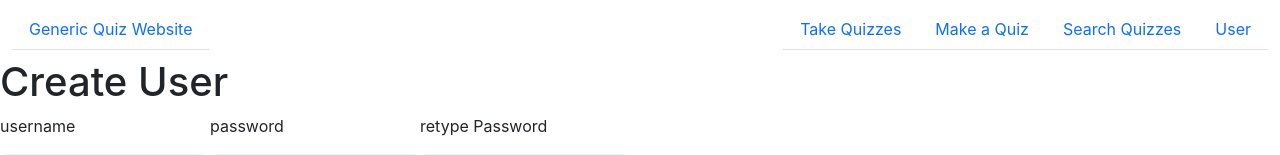
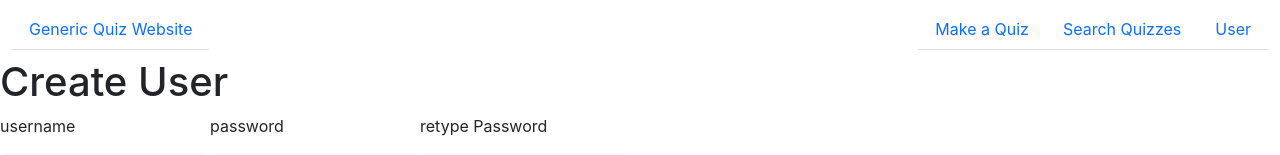
Before and after one commit to lwgover/databases_final_project, a React (Create React App) app: page /CreateUser in a window 1280 px wide. Shown: the top 155 px of the page. Built offline with nearby package versions, Linux system fonts and the light colour scheme.

Commit message:
update header

```diff
--- a/src/common/Header.jsx
+++ b/src/common/Header.jsx
@@ -10,10 +10,6 @@
                     </li>
                 </ul>
                 <ul class="nav nav-tabs">
-                    <li class="nav-item">
-                        <Link to="/TakeQuizzesPage" class="nav-link">Take Quizzes</Link>
-                    </li>
-
                     <li class="nav-item">
                         <Link to="/makeQuiz" class="nav-link">Make a Quiz</Link>
                     </li>
```
